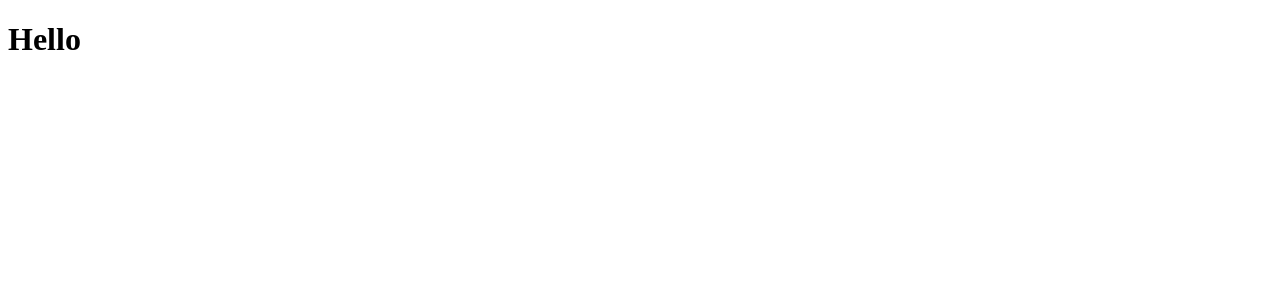
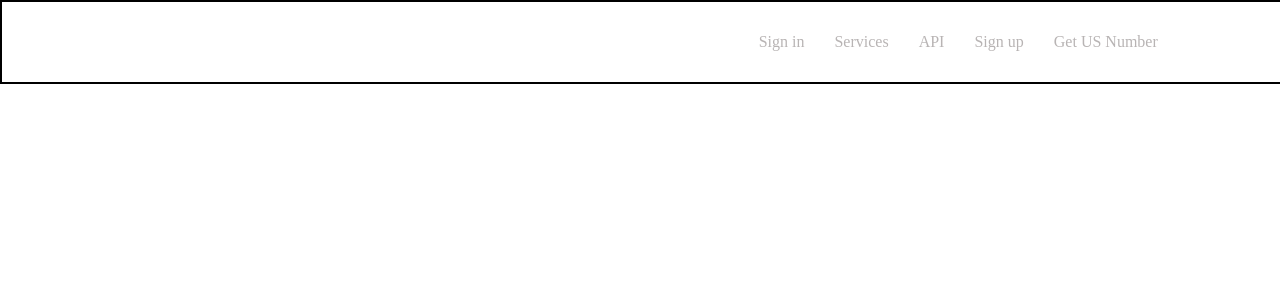
Before and after one commit to KingsleyEffiong/investing-platform, a React (Create React App) app: page / in a window 1280 px wide. Shown: the top 300 px of the page. Built offline with nearby package versions, Linux system fonts and the light colour scheme.

Commit message:
added nav bar

```diff
--- a/package.json
+++ b/package.json
@@ -9,7 +9,7 @@
     "react": "^18.2.0",
     "react-dom": "^18.2.0",
     "react-router-dom": "^6.16.0",
-    "react-scripts": "5.0.1",
+    "react-scripts": "^5.0.1",
     "web-vitals": "^2.1.4"
   },
   "scripts": {
--- a/src/App.js
+++ b/src/App.js
@@ -1,10 +1,15 @@
 import './App.css';
+import { BrowserRouter,Routers,Router} from 'react-router-dom';
+import Navbar from'./Components/Navbar'
 
 function App() {
   return (
-    <div className="header">
-      <h1>Hello</h1>
-    </div>
+    <>
+    <BrowserRouter>
+
+    <Navbar/>
+    </BrowserRouter>
+    </>
   );
 }
 
--- a/src/Components/Navbar.css
+++ b/src/Components/Navbar.css
@@ -0,0 +1,34 @@
+*{
+    padding: 0px;
+    margin: 0px;
+}
+
+.nav_container{
+    width: 100%;
+    height: 10vh;
+    background-color: inherit;
+    display: flex;
+    justify-content: space-around;
+    align-items: center;
+    border: 2px solid black;
+}
+.list_container{
+    margin-left: 30%;
+
+}
+
+.list_style{
+    display: flex;
+    list-style: none;
+    gap: 30px;
+}
+.list_style li a{
+    color: rgb(184, 180, 180);
+    text-decoration: none;
+    font-family: serif;
+    font-size: medium;
+}
+.list_style li a:hover{
+    color: blue;
+    transition: 1.5s ease-in-out;
+}
--- a/src/Components/Navbar.js
+++ b/src/Components/Navbar.js
@@ -4,7 +4,19 @@ import './Navbar.css'
 function Navbar() {
   return (
     <>
+    <div className='nav_container'>
+      <div className='logo'></div>
+      <div className='list_container'>
+        <ul className='list_style'>
+          <li><a href=''>Sign in</a></li>
+          <li><a href=''>Services</a></li>
+          <li><a href=''>API</a></li>
+          <li><a href=''>Sign up</a></li>
+          <li><a href=''>Get US Number</a></li>
+        </ul>
+      </div>
 
+    </div>
     </>
   )
 }
```
Also changed, not shown: 1 other file (tests, documents, lock files or other folders).
